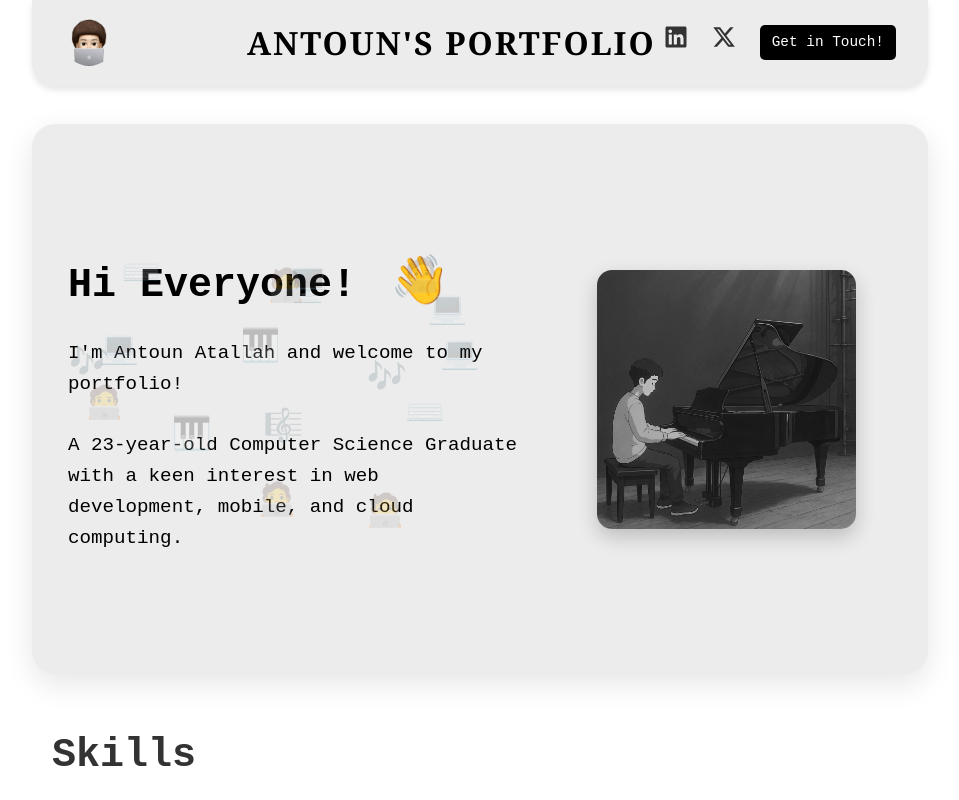
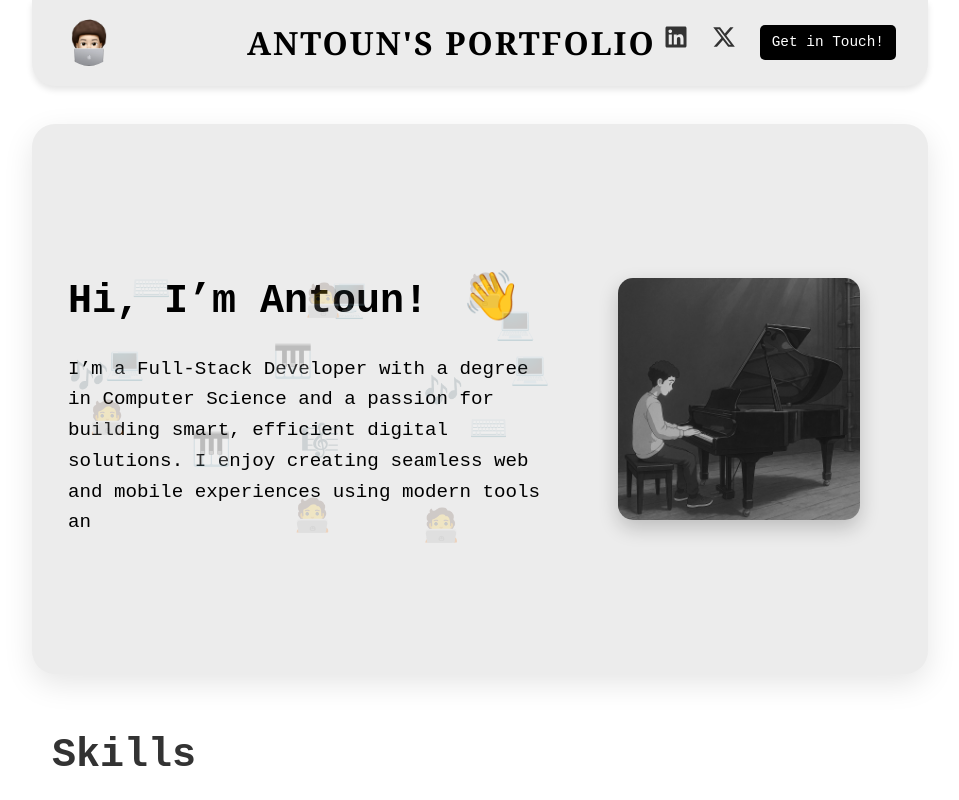
Before and after one commit to itsantoun/portfolio, a React (Create React App) app: page / in a window 1280 px wide. Shown: the top 800 px of the page, without its empty margins (160-1119 px from the left). Built offline with nearby package versions, Linux system fonts and the light colour scheme; a web font is replaced by a local one.

Commit message:
portfolio2

```diff
--- a/src/Components/Hero/Hero.jsx
+++ b/src/Components/Hero/Hero.jsx
@@ -1,7 +1,7 @@
 import React, { useEffect, useRef } from 'react';
 import { useTypewriter } from './Typewriter'; // adjust the path as needed
 import './Hero.css';
-import me2 from '../../Assets/me2.png';
+// import me2 from '../../Assets/me2.png';
 import me3 from '../../Assets/me/me3.jpeg';
 
 const emojis = ['🎹', '🖥️', '🎶', '🎧', '💻', '🎼', '🧑‍💻', '⌨️'];
@@ -10,9 +10,10 @@ function Hero() {
   const heroContentRef = useRef(null);
 
   const fullText = [
-    "I'm Antoun Atallah and welcome to my portfolio!",
-    "A 23-year-old Computer Science Graduate with a keen interest in web development, mobile, and cloud computing.",
-    "In addition to my technical pursuits, I am also majoring in piano and minoring in music composition."
+ "I’m a Full-Stack Developer with a degree in Computer Science and a passion for building smart, efficient digital solutions. I enjoy creating seamless web and mobile experiences using modern tools and frameworks.",
+"I’m also a graduate pianist with a minor in music composition.",
+"Both of my skills — music and code — come from keyboards. One sings, one builds.",
+"Thanks for visiting!",
   ];
 
   const typedText = useTypewriter(fullText, 30, 1000);
@@ -66,7 +67,7 @@ function Hero() {
     <section className='hero-container'>
       <div className='hero-content' ref={heroContentRef}>
         <h2>
-          Hi Everyone! <span className="wave-emoji">👋</span>
+          Hi, I’m Antoun! <span className="wave-emoji">👋</span>
         </h2>
         <p style={{ whiteSpace: 'pre-line' }}>{typedText}</p>
       </div>
```
